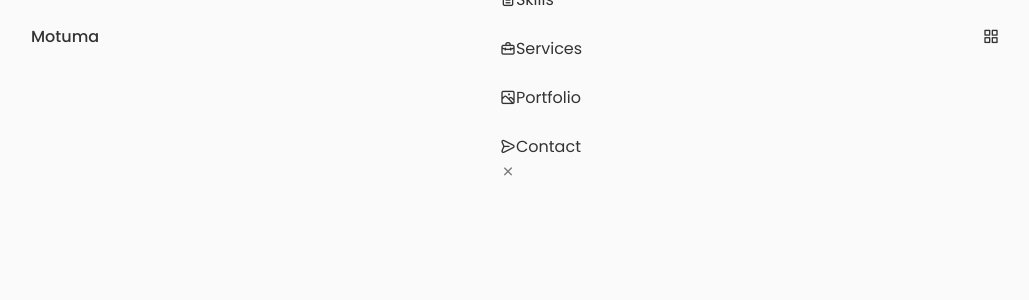
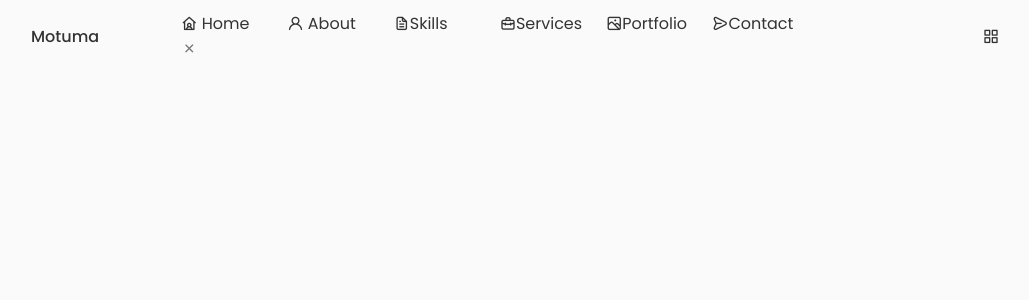
Before and after one commit to Motuma5200/portfolio, a React (Create React App) app: page / in a window 1280 px wide. Shown: the top 300 px of the page, without its empty margins (125-1154 px from the left). Built offline with nearby package versions, Linux system fonts and the light colour scheme.

Commit message:
My second day journey

```diff
--- a/src/App.css
+++ b/src/App.css
@@ -156,12 +156,3 @@ img{
   display: inline-block;
   align-items: center;
 }
-
-@media screen and (max-width: 992px) {
-
-  .container{
-    margin-left: var(--mb-1-5);
-    margin-right: var(--mb-1-5);
-  }
-
-}
--- a/src/Components/Top/Header.css
+++ b/src/Components/Top/Header.css
@@ -1,4 +1,4 @@
-   .header{
+.header{
     width: 100%;
     position: fixed;
     top: 0;
@@ -21,7 +21,8 @@
    }
 
    .nav-list{
-     display: flex;
+     display: grid;
+     grid-template-columns: repeat(7, 1fr);
      column-gap: 2rem;
    }
 
--- a/src/Components/Top/Header.jsx
+++ b/src/Components/Top/Header.jsx
@@ -8,21 +8,25 @@ function Header() {
             <a href='index.html' className='nav-logo'>Motuma</a>
             <div className="nav-menu">
                 <ul className="nav-list grid">
+
                     <li className="nav-item">
-                        <a href="#home" className="nav-link active-link">
+                        <a href="#home" className="nav-link">
                             <i class="uil uil-house-user"></i> Home
                         </a>
                     </li>
+
                     <li className="nav-item">
                         <a href="#about" className="nav-link ">
                             <i className="uil uil-user nav__icon"></i> About
                         </a>
                     </li>
+
                     <li className="nav-item">
                         <a href="#skills" className="nav-link">
                             <i className="uil uil-file-alt nav__icon"></i>Skills
                         </a>
                     </li>
+
                     <li className="nav-item">
                         <a href="#services" className="nav-link">
                             <i className="uil uil-briefcase-alt nav__icon"></i>
@@ -36,6 +40,7 @@ function Header() {
                             Portfolio
                         </a>
                     </li>
+
                     <li className="nav-item">
                         <a href="#contact" className="nav-link">
                             <i className="uil uil-message nav__icon"></i>
```
Also changed, not shown: src/assets/logo192.png (renamed from public/logo192.png), src/assets/logo512.png (renamed from public/logo512.png).
